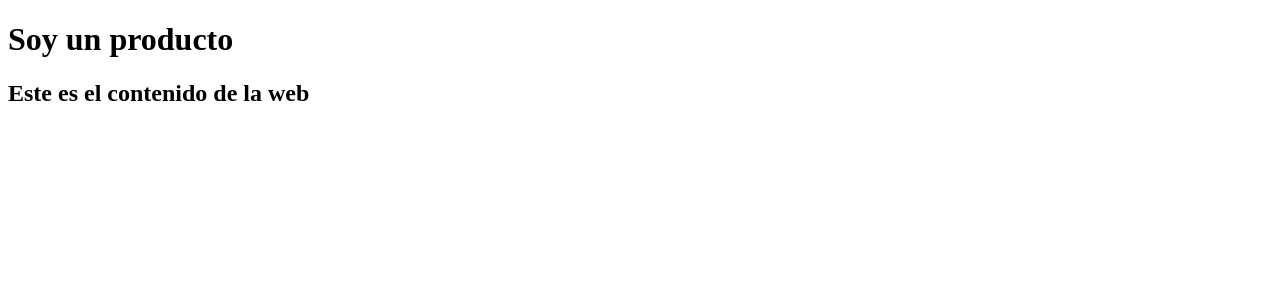
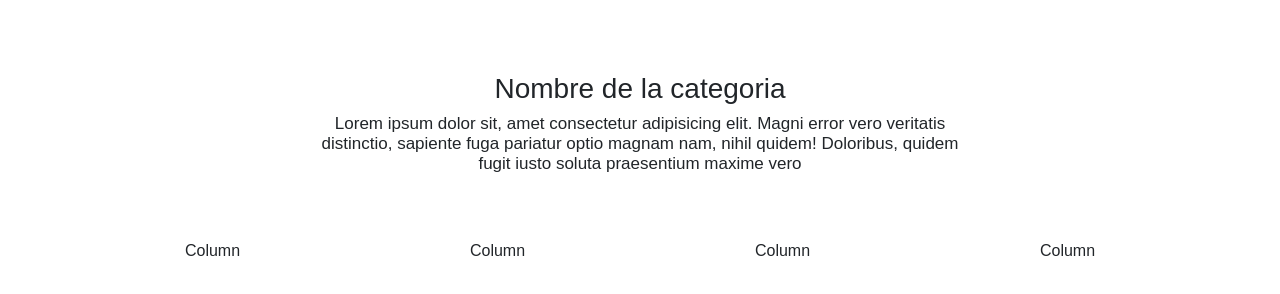
Before and after one commit to Recamm/ELIXUER, a plain HTML site: page listadoProducto.html in a window 1280 px wide. Drawn offline with nearby package versions, Linux system fonts and the light colour scheme.

Commit message:
Echo hasta el grid

```diff
--- /dev/null
+++ b/css/listaProductoStyle.css
@@ -0,0 +1,39 @@
+:root {
+    --ff: "DM Sans", sans-serif;
+    --fSize: 17px;
+}
+
+* {
+    margin: 0;
+    padding: 0;
+    font-family: var(--ff);
+}
+
+/*  */
+.centrarCategoria {
+    width: 100%;
+    display: flex;
+    flex-direction: column;
+    align-items: center;
+}
+
+.infoCategoria {
+    width: 50%;
+    display: flex;
+    flex-direction: column;
+    align-items: center;
+}
+.tituloIntroduccion{
+    font-weight: 175;
+}
+.textoIntroduccion{
+    font-size: var(--fSize);
+    text-align: center;
+    font-weight: 50;
+}
+.divColumnas{
+    margin-top: 5%;
+}
+.columnaEditar{
+    width: 50%;
+}
--- a/listadoProducto.html
+++ b/listadoProducto.html
@@ -3,10 +3,37 @@
 <head>
     <meta charset="UTF-8">
     <meta name="viewport" content="width=device-width, initial-scale=1.0">
+    <link rel="stylesheet" href="css/listaProductoStyle.css">
+    <link href="https://cdn.jsdelivr.net/npm/bootstrap@5.3.7/dist/css/bootstrap.min.css" rel="stylesheet" integrity="sha384-LN+7fdVzj6u52u30Kp6M/trliBMCMKTyK833zpbD+pXdCLuTusPj697FH4R/5mcr" crossorigin="anonymous">
+
     <title>Productos</title>
 </head>
 <body>
-    <h1>Soy un producto</h1>
-    <h2>Este es el contenido de la web</h2>
+    <header>
+        <br>
+        <br>
+        <br>
+    </header>
+    <main>
+        <div class="centrarCategoria">
+            <div class="infoCategoria">
+                <h3 class="tituloIntroduccion">Nombre de la categoria</h3>
+                <div class="parrafoIntroduccion">
+                    <h5 class="textoIntroduccion">Lorem ipsum dolor sit, amet consectetur adipisicing elit. Magni error vero veritatis distinctio, sapiente fuga pariatur optio magnam nam, nihil quidem! Doloribus, quidem fugit iusto soluta praesentium maxime vero</h5>
+                </div>
+            </div>
+        </div>
+        <div class="container text-center">
+        <div class="divColumnas">
+            <div class="row row-cols-4">
+                <div class="col columaEditar">Column</div>
+                <div class="col columaEditar">Column</div>
+                <div class="col columaEditar">Column</div>
+                <div class="col columaEditar">Column</div>
+            </div>
+        </div>
+</div>
+    </main>
+    <script src="https://cdn.jsdelivr.net/npm/bootstrap@5.3.7/dist/js/bootstrap.bundle.min.js" integrity="sha384-ndDqU0Gzau9qJ1lfW4pNLlhNTkCfHzAVBReH9diLvGRem5+R9g2FzA8ZGN954O5Q" crossorigin="anonymous"></script>
 </body>
 </html>
```
